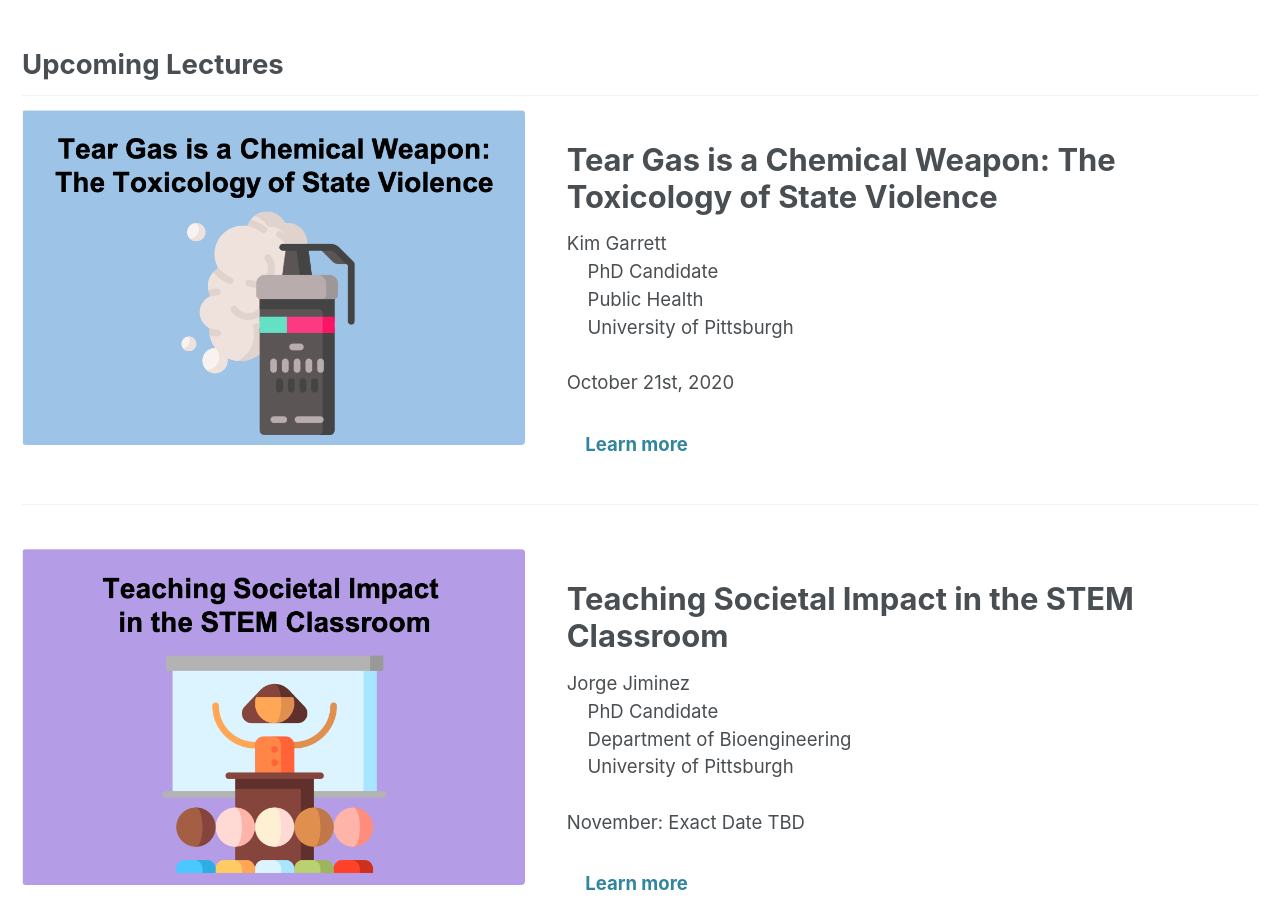
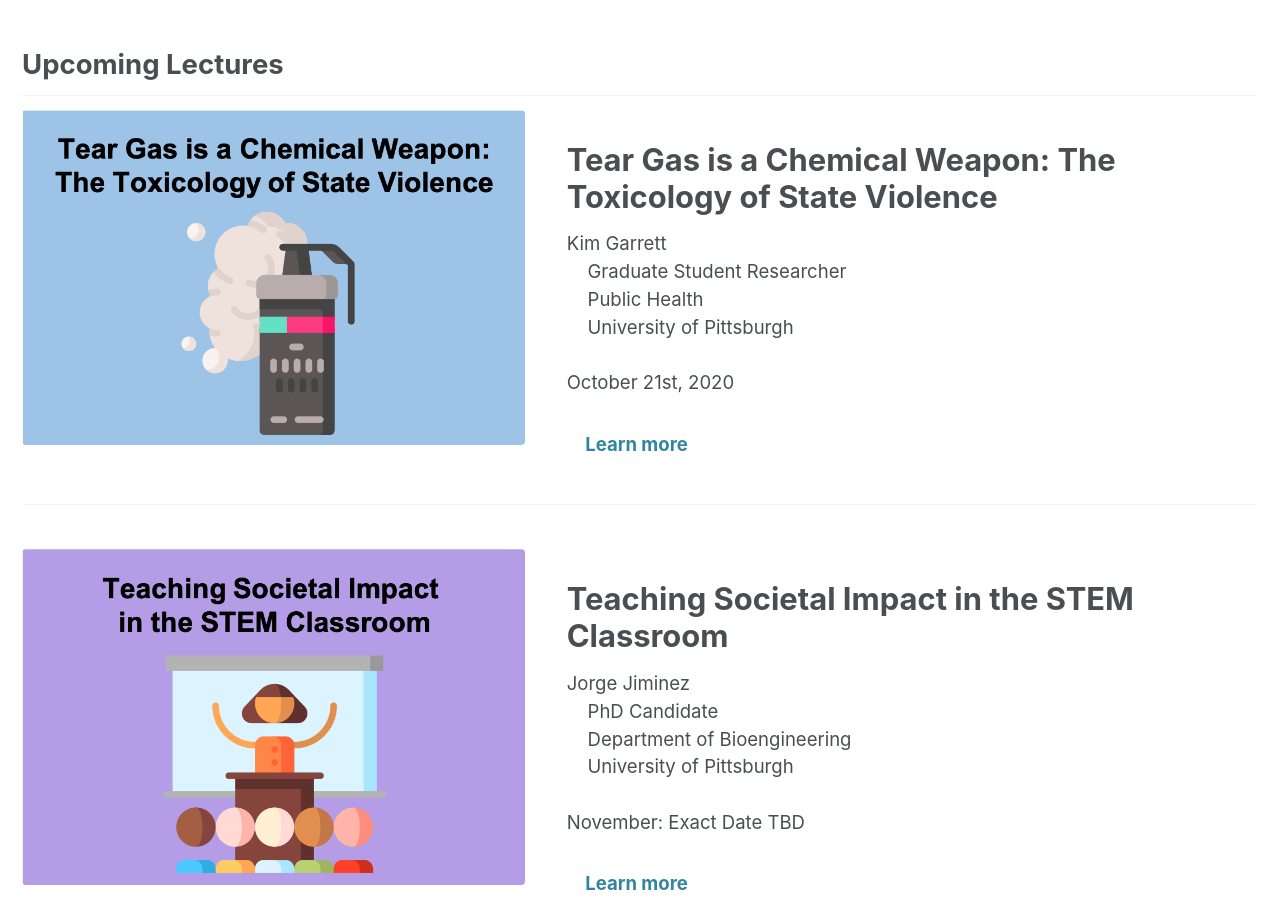
Before and after one commit to gsoc-stemsoc/gsoc-stemsoc.github.io, a Jekyll site: the page built from _pages/lectures.md, in a window 1280 px wide and 900 px high, scrolled down 328 px. Built offline with Jekyll 4.4.1, drawn with Linux system fonts in a browser that asks for light colours; cached includes are drawn as plain includes; nearby versions of some CDN libraries.

Commit message:
Updated Kim's job title.

```diff
--- a/_pages/lectures.md
+++ b/_pages/lectures.md
@@ -21,7 +21,7 @@
   - image_path: /assets/img/lectures/L2_TOC.png
     alt: "Lecture2_KimGarrett"
     title: "Tear Gas is a Chemical Weapon: The Toxicology of State Violence"
-    excerpt: "Kim Garrett<br>&nbsp;&nbsp;&nbsp;&nbsp;PhD Candidate<br>&nbsp;&nbsp;&nbsp;&nbsp;Public Health<br>&nbsp;&nbsp;&nbsp;&nbsp;University of Pittsburgh<br><br>October 21st, 2020"
+    excerpt: "Kim Garrett<br>&nbsp;&nbsp;&nbsp;&nbsp;Graduate Student Researcher<br>&nbsp;&nbsp;&nbsp;&nbsp;Public Health<br>&nbsp;&nbsp;&nbsp;&nbsp;University of Pittsburgh<br><br>October 21st, 2020"
     url: "/posts/1KimTalk/"
 Lecture1_EmilyAckerman:
   - image_path: /assets/img/lectures/L1_TOC.png
```
Also changed, not shown: 1 other file.
